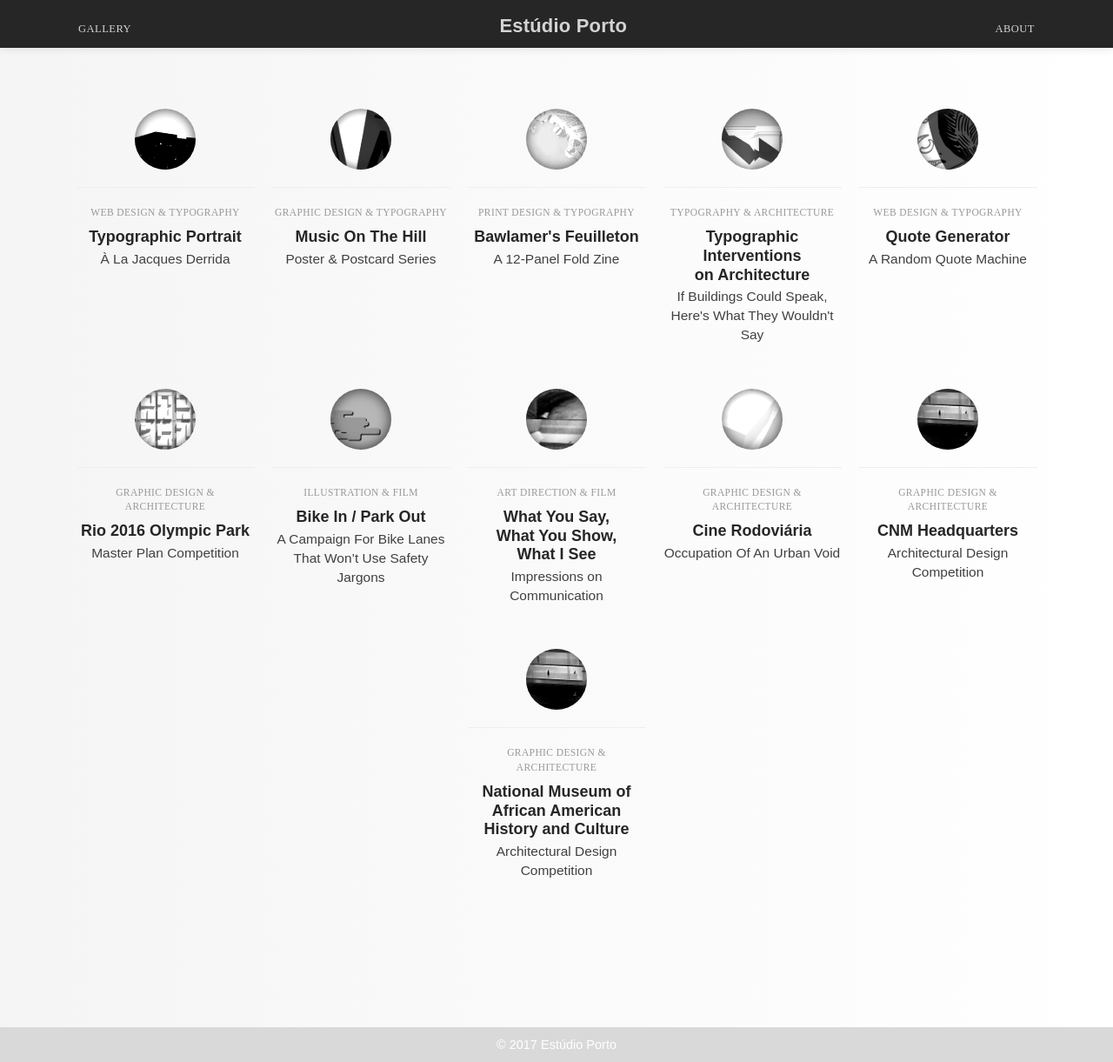
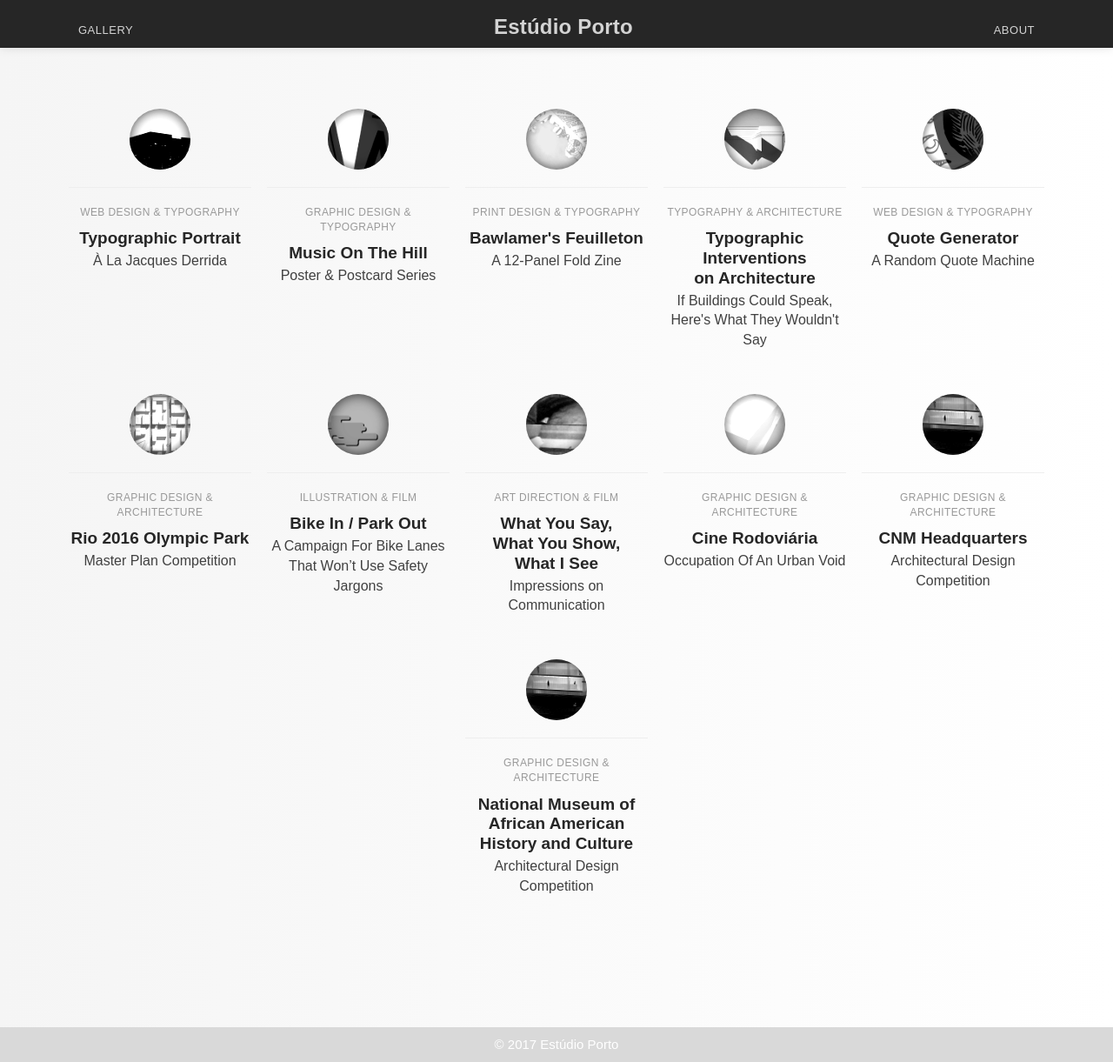
Before and after one commit to carolineportugal/estudioporto, a Jekyll site: the page built from index.html, in a window 1280 px wide and 1221 px high. Shown: the whole window at 87% size. Built offline with Jekyll 4.4.1, drawn with Linux system fonts in a browser that asks for light colours; nearby versions of some CDN libraries; some web fonts are replaced.

Commit message:
finalizes adjusting text size on home page, footer and nav

```diff
--- a/_includes/head.html
+++ b/_includes/head.html
@@ -6,7 +6,7 @@
   <link rel="stylesheet" href="https://maxcdn.bootstrapcdn.com/bootstrap/3.3.7/css/bootstrap.min.css" integrity="sha384-BVYiiSIFeK1dGmJRAkycuHAHRg32OmUcww7on3RYdg4Va+PmSTsz/K68vbdEjh4u" crossorigin="anonymous">
   <script src="https://maxcdn.bootstrapcdn.com/bootstrap/3.3.7/js/bootstrap.min.js" integrity="sha384-Tc5IQib027qvyjSMfHjOMaLkfuWVxZxUPnCJA7l2mCWNIpG9mGCD8wGNIcPD7Txa" crossorigin="anonymous"></script>
   <script src="https://cdnjs.cloudflare.com/ajax/libs/gsap/1.19.1/TweenMax.min.js"></script>
-  <!-- <script src="https://use.fontawesome.com/d6750ba5f9.js"></script> -->
+  <script src="https://use.fontawesome.com/d6750ba5f9.js"></script>
   <link rel="stylesheet" href="/css/main.css">
   <link rel="stylesheet" href="/css/lightbox.css">
   <link rel="stylesheet" href="/css/owl.carousel.min.css">
--- a/_sass/_home.scss
+++ b/_sass/_home.scss
@@ -116,10 +116,10 @@ body{
   }
 
   .project{
-    margin:2rem 1rem 0 1rem;
+    margin:2rem .9rem 0 .9rem;
     text-align: center;
     padding-top:2rem;
-    width:205px;
+    width:210px;
     font-feature-settings: "onum" on;
 
     .image{
@@ -146,7 +146,7 @@ body{
     .type{
       color:lighten(#000, 60%);
       text-transform: uppercase;
-      font-size: 11.5px;
+      font-size: 12px;
       letter-spacing: .04rem;
     }
 
@@ -155,10 +155,11 @@ body{
       color:lighten(#000, 15%);
       margin:7px 0 3px 0;
       line-height: 1.2;
+      font-size:19px;
     }
 
     .subtitle{
-      font-size:15.5px;
+      font-size:16px;
       @include regular();
       color:lighten(#000, 25%);
     }
--- a/_sass/_nav.scss
+++ b/_sass/_nav.scss
@@ -17,8 +17,8 @@ nav{
 
   a.title{
     color:rgba(255,255,255, .8);
-    margin-top:0.5rem;
-    font-size:22px;
+    margin-top:0.7rem;
+    font-size:24px;
     @include heavy();
     letter-spacing: .02rem;
     text-decoration: none;
@@ -27,7 +27,7 @@ nav{
   a.menu-item {
     position:relative;
     color:rgba(255,255,255, .8);
-    font-size: 12.5px;
+    font-size: 13px;
     letter-spacing: .05rem;
     text-transform: uppercase;
     text-decoration: none;
@@ -47,7 +47,7 @@ nav{
     content: "";
     position: absolute;
     width: 100%;
-    height: 0.5px;
+    height: 1px;
     bottom: 0;
     left: 0;
     background: rgba(255,255,255, .8);
@@ -121,3 +121,16 @@ nav.light{
   }
 
 }
+
+@media (max-width:767px) {
+
+  nav{
+    height:50px;
+
+    a.title{
+      font-size:22px;
+    }
+
+  }
+
+}
--- a/css/main.scss
+++ b/css/main.scss
@@ -32,7 +32,7 @@
 html, body{
   height:100%;
   @include font-smoothing();
-  font-family: "sommet";
+  font-family: "sommet", sans-serif;
 }
 
 .hidden-body-name,
@@ -55,7 +55,7 @@ footer{
     margin:0;
     @include regular();
     color:#fff;
-    font-size: 14.5px;
+    font-size: 15px;
     font-feature-settings: "onum" on;
   }
 
```
